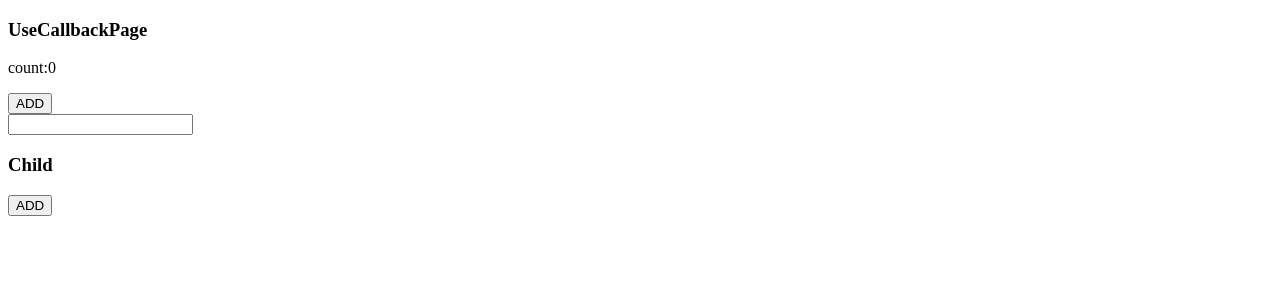
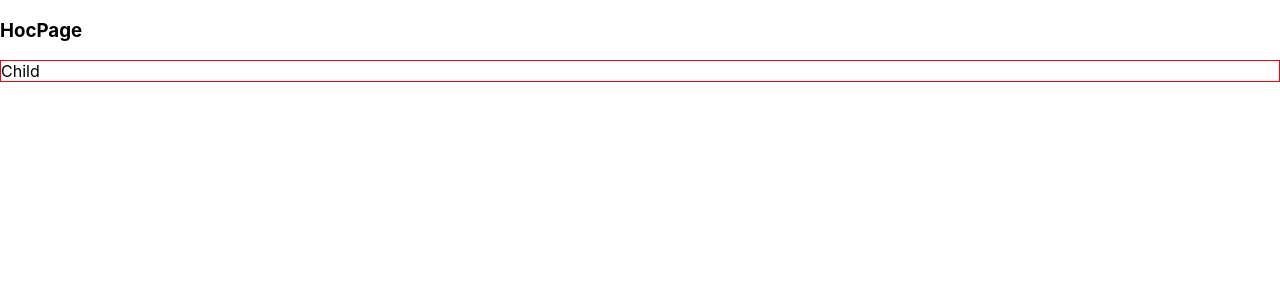
Before and after one commit to xiumubai/react-basic, a React app: page / in a window 1280 px wide. Shown: the top 300 px of the page. Built offline with nearby package versions, Linux system fonts and the light colour scheme.

Commit message:
高阶组件的使用

```diff
--- a/src/App.js
+++ b/src/App.js
@@ -1,10 +1,10 @@
 import React from 'react'
-import UseCallbackPage from './pages/UseCallbackPage'
+import HocPage from './pages/HocPage'
 
 function App() {
   return (
     <div>
-      <UseCallbackPage />
+      <HocPage />
     </div>
   )
 }
--- a/src/index.css
+++ b/src/index.css
@@ -11,3 +11,7 @@ code {
   font-family: source-code-pro, Menlo, Monaco, Consolas, 'Courier New',
     monospace;
 }
+
+.border {
+  border: 1px solid red;
+}
--- /dev/null
+++ b/src/pages/HocPage.js
@@ -0,0 +1,31 @@
+import React, { Component } from 'react'
+import '../index.css'
+
+function Child(props) {
+  return <div>Child</div>
+}
+
+// 高阶组件
+const foo = (Comp) => (props) => {
+  return (
+    <div className='border'>
+      <Comp></Comp>
+    </div>
+  )
+}
+
+// 新组件
+const Foo = foo(Child)
+
+class HocPage extends Component {
+  render() {
+    return (
+      <div>
+        <h3>HocPage</h3>
+        <Foo />
+      </div>
+    )
+  }
+}
+
+export default HocPage
```
